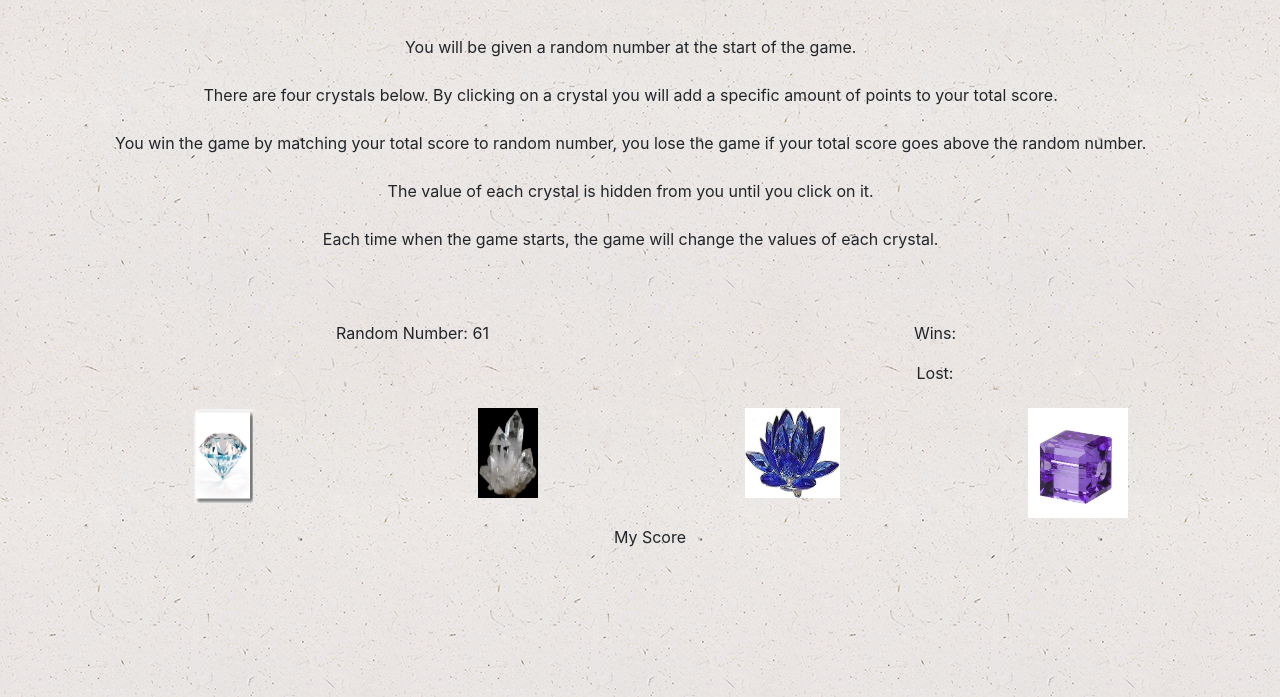
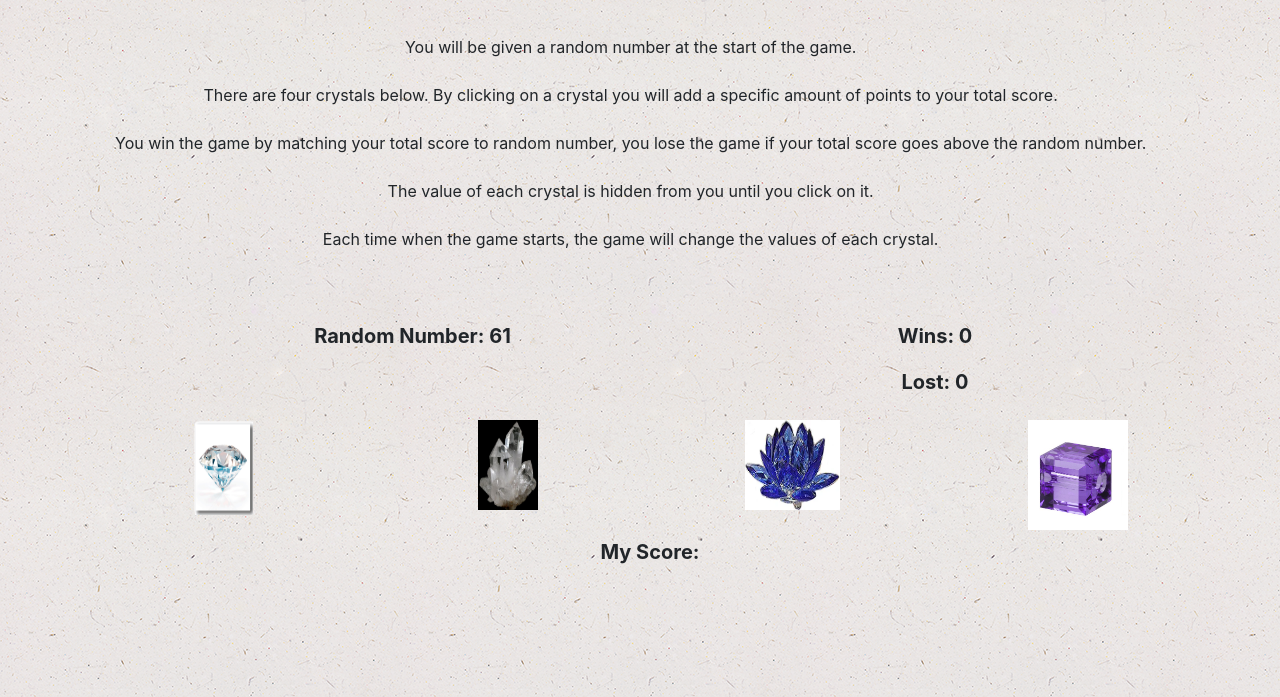
Before and after one commit to kamzh88/rockout.github.io, a plain HTML site: page index.html in a window 1280 px wide. Shown: the part 103-800 px from the top of the page. Drawn offline with nearby package versions, Linux system fonts and the light colour scheme.

Commit message:
bold letters

```diff
--- a/assets/css/style.css
+++ b/assets/css/style.css
@@ -15,3 +15,19 @@ body {
     padding: 30px;
     margin-left: 20px;
 }
+
+.random-number{
+    font-size:20px;
+    font-weight: bold;
+
+}
+
+.score-text{
+    font-size: 20px;
+    font-weight: bold;
+}
+
+.counter-text{
+    font-weight: bold;
+    font-size: 20px;
+}
--- a/index.html
+++ b/index.html
@@ -46,8 +46,8 @@
                 <p>Random Number</p>
             </div>
             <div class="col-4 score-text">
-                <p class="win-text">Wins: </p>
-                <p class="lost-text">Lost:</p>
+                <p class="win-text">Wins: 0 </p>
+                <p class="lost-text">Lost: 0</p>
             </div>
         </div>
         <div class="row">
@@ -70,7 +70,7 @@
         </div>
         <div class="row">
             <div class="col-12">
-                <span>My Score</span>
+                <p class="score-text">My Score:</p>
                 <p class="counter-text"></p>
             </div>
         </div>
```
